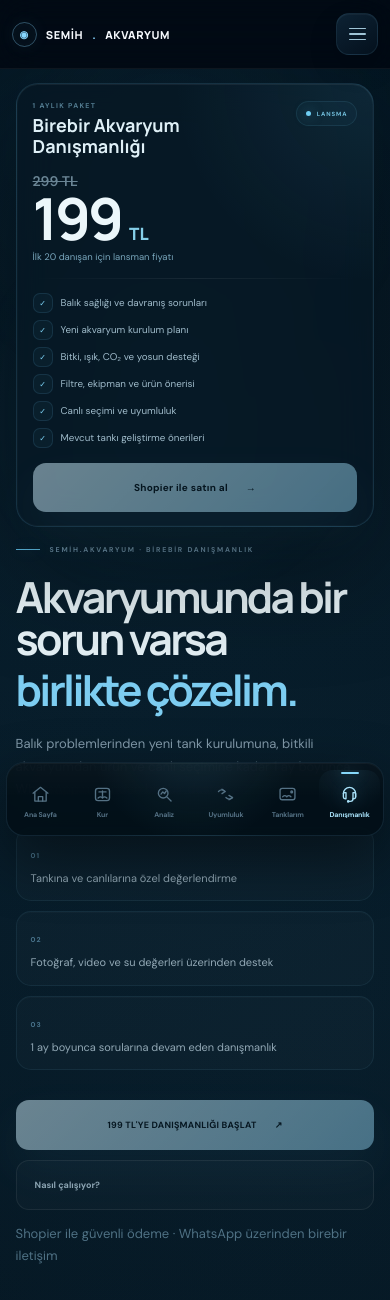
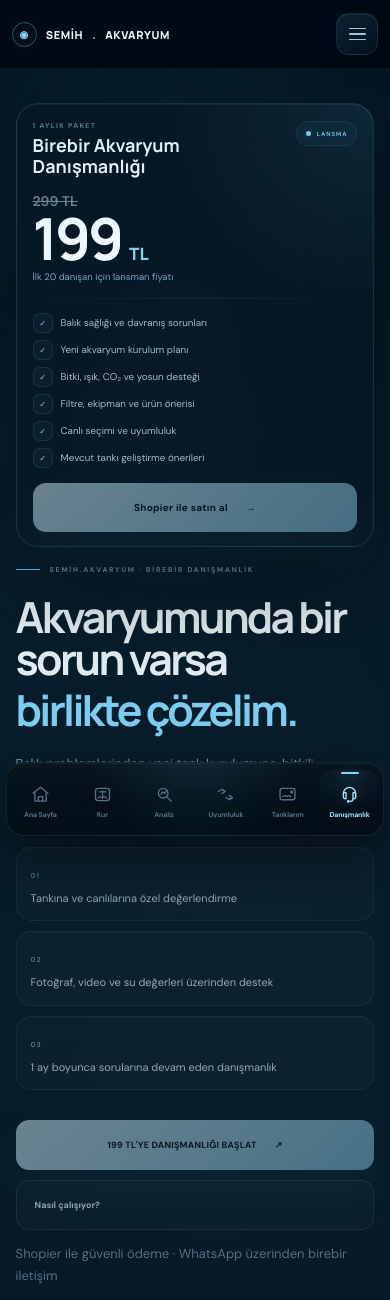
Before and after one commit to bidimenu/semih-akvaryum, a Flask app: page /danismanlik in a window 390 px wide. Shown: the top 1300 px of the page. Run offline with Flask 3, Linux system fonts and the light colour scheme; some libraries are stand-ins or nearby versions.

Commit message:
margin142

```diff
--- a/templates/danismanlik.html
+++ b/templates/danismanlik.html
@@ -14,7 +14,7 @@ Birebir Akvaryum Danışmanlığı · Semih Akvaryum
 @media (max-width: 900px) {
 
     .consulting-hero {
-        padding: 0 0 34px !important;
+    padding: 20px 0 34px !important;
     }
 
     .consulting-hero-grid {
```
